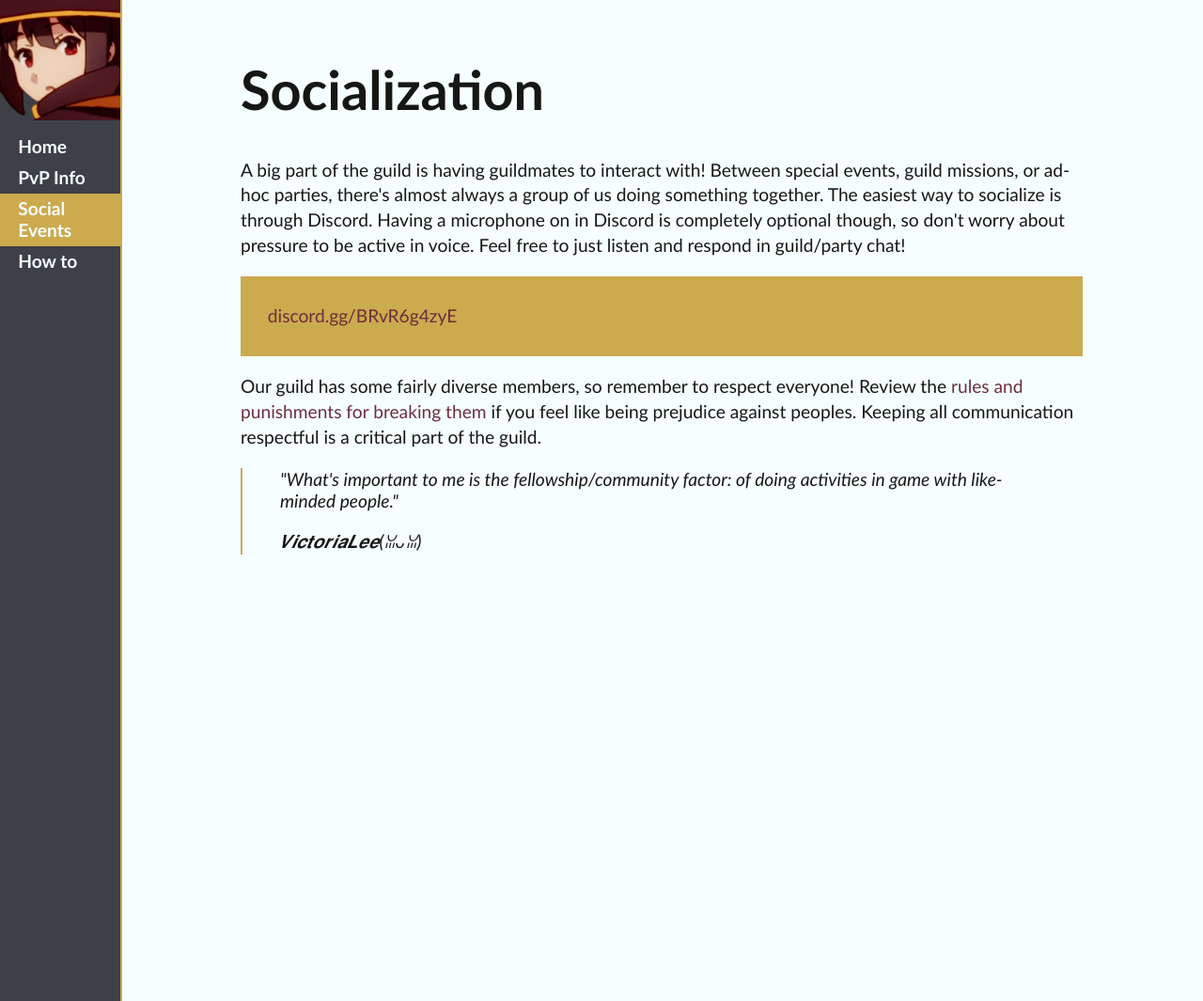
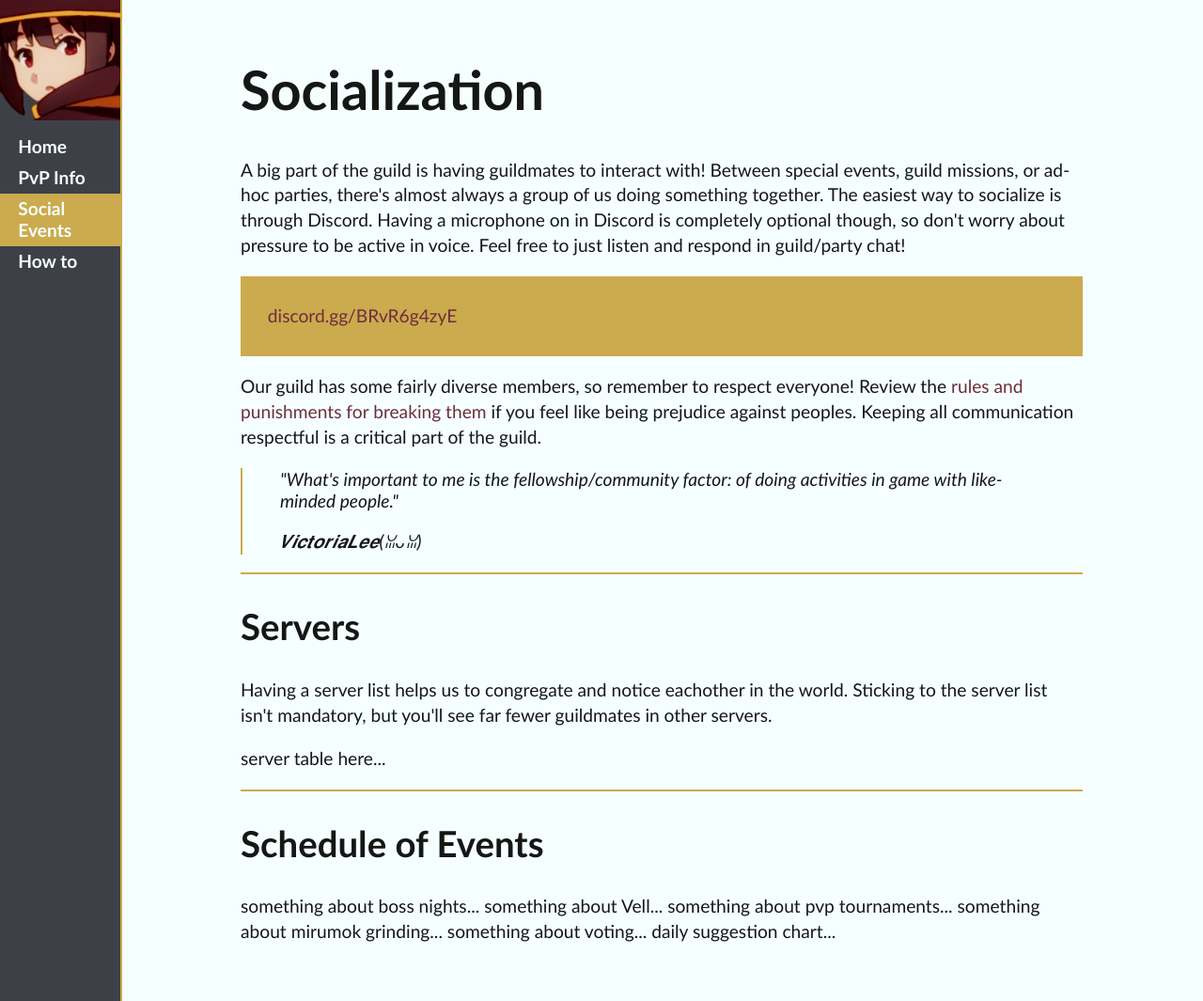
Before and after one commit to ideonella/ideonella.github.io, a Jekyll site: the page built from social.html, in a window 1280 px wide and 1065 px high. Shown: the whole window at 94% size. Built offline with Jekyll 4.4.1, drawn with Linux system fonts in a browser that asks for light colours.

Commit message:
Update social.html

```diff
--- a/social.html
+++ b/social.html
@@ -12,3 +12,10 @@ title: Social Events
 <p>Our guild has some fairly diverse members, so remember to respect everyone! Review the <a href="/#rules">rules and punishments for breaking them</a>
  if you feel like being prejudice against peoples. Keeping all communication respectful is a critical part of the guild.</p>
 <blockquote>"What's important to me is the fellowship/community factor: of doing activities in game with like-minded people."<br><p class="signature">𝑽𝒊𝒄𝒕𝒐𝒓𝒊𝒂𝑳𝒆𝒆(ꈍᴗꈍ)</p></blockquote>
+<hr>
+<h2>Servers</h2>
+<p>Having a server list helps us to congregate and notice eachother in the world. Sticking to the server list isn't mandatory, but you'll see far fewer guildmates in other servers.</p>
+<p>server table here...</p>
+<hr>
+<h2>Schedule of Events</h2>
+<p>something about boss nights... something about Vell... something about pvp tournaments... something about mirumok grinding... something about voting... daily suggestion chart...</p>
```
